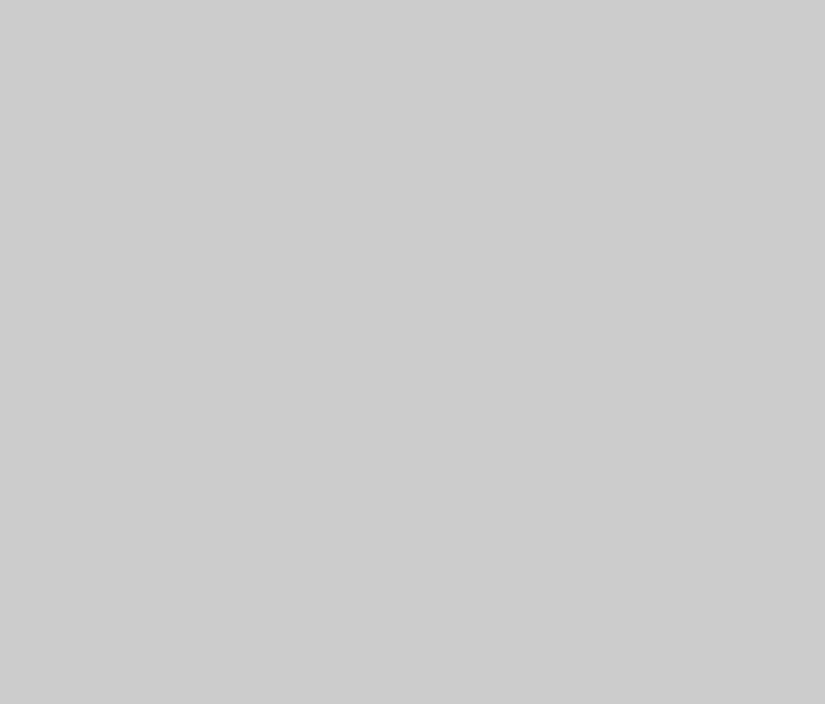
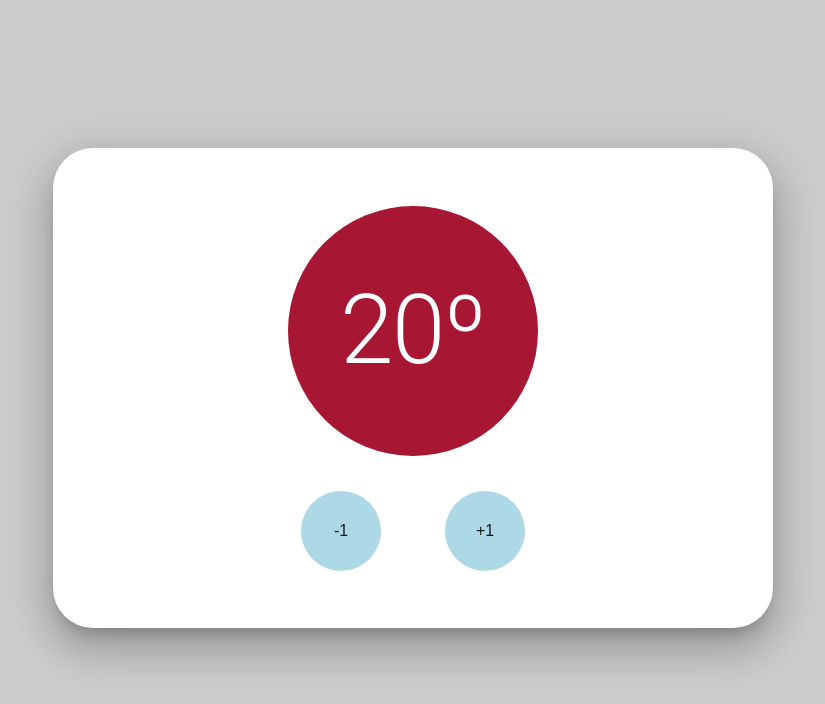
Before and after one commit to Crhist0/22-07-11-revisao-hooks-react, a React (Create React App) app: page /temperatura in a window 1280 px wide. Before the commit this address had no page. Shown: the top 704 px of the page, without its empty margins (227-1052 px from the left). Built offline with nearby package versions, Linux system fonts and the light colour scheme.

Commit message:
temperature

```diff
--- a/src/Routers.tsx
+++ b/src/Routers.tsx
@@ -3,6 +3,7 @@ import Home from './pages/Home/index';
 import Revisao from './pages/Revisao';
 import Atividade from './pages/Atividade';
 import Filtro from './pages/Filtro';
+import Temperatura from './pages/Temperatura';
 
 export default function Routers() {
     return (
@@ -12,6 +13,7 @@ export default function Routers() {
                 <Route path='/revisao' element={<Revisao/>} />
                 <Route path='/atividade' element={<Atividade/>} />
                 <Route path='/filtro' element={<Filtro/>} />
+                <Route path='/temperatura' element={<Temperatura/>} />
             </Routes>
         </BrowserRouter>
     );
--- /dev/null
+++ b/src/pages/Temperatura/index.tsx
@@ -0,0 +1,69 @@
+import { Box, Paper, Typography } from "@mui/material";
+import { useEffect, useState } from "react";
+
+export default function Temperatura() {
+    const [temperature, setTemperature] = useState<number>(20)
+
+
+    useEffect(()=>{
+        if(temperature >= 30) {
+            return alert('temperatura mto alta')
+        }
+        if(temperature <= 0) {
+            return alert('temperatura muito baixa')
+        }
+    },[temperature])
+
+    function handleClick(aumenta: boolean) {
+
+        if (aumenta) {
+            if(temperature >= 30) {
+                return
+            }
+            return setTemperature(temperature+1)
+        }
+
+        if (!aumenta) {
+            if(temperature <= 0) {
+                return setTemperature(temperature)
+            }
+            setTemperature(temperature - 1 )
+        }
+    }
+
+    return (
+        <Box
+        display='flex'
+        flexDirection='column'
+        alignItems='center'
+        justifyContent='center'
+        height='95vh'
+        >
+
+        <Paper sx={{display: 'flex', flexDirection:'column', alignItems:'center', justifyContent:'space-around' ,width: "50vw", height: '50vh', padding:'40px' , borderRadius:'40px'}} elevation={24}>
+            <Box
+            display='flex'
+            flexDirection='column'
+            alignItems='center'
+            justifyContent='center'
+            sx={{
+                backgroundColor: temperature > 12
+                ? '#A71633'
+                : '#98DFEA',
+                borderRadius:'50%',
+                width:'250px',
+                height:'250px',
+                transition: '0.2s'
+                }}>
+                <Typography variant="h1" color='white'>{temperature}º</Typography>
+            </Box>
+            <Box display='flex' gap={8}>
+                <Box onClick={()=>{handleClick(false)}} display='flex' flexDirection='column' alignItems='center' justifyContent='center' sx={buttonStyle} >-1</Box>
+                <Box onClick={()=>{handleClick(true)}} display='flex' flexDirection='column' alignItems='center' justifyContent='center' sx={buttonStyle}>+1</Box>
+            </Box>
+        </Paper>
+        </Box>
+    )
+}
+
+const buttonStyle = {backgroundColor: 'lightblue', borderRadius:'50%', padding:'16px', width:'48px', height:'48px', cursor: 'pointer', transition: '0.2s' ,'&:hover':{backgroundColor:'orange'}}
```
